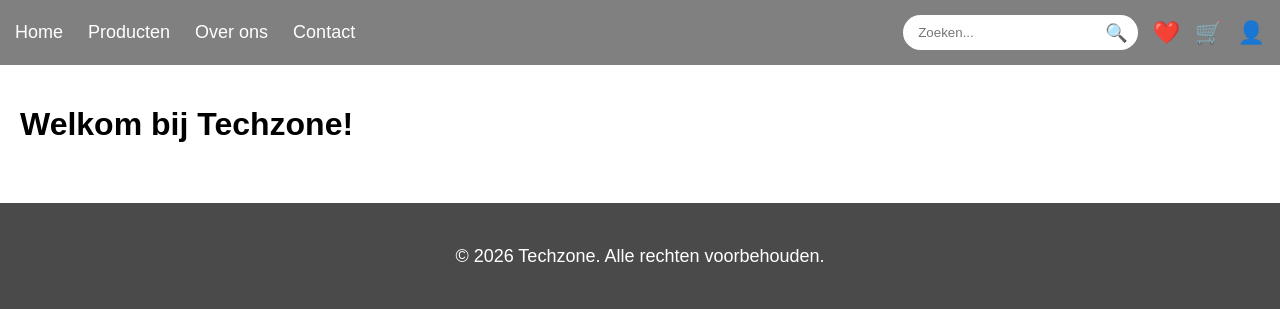
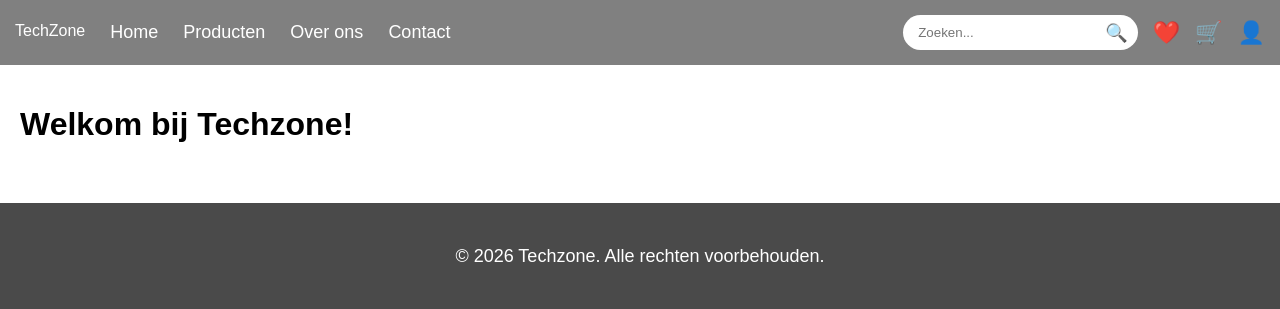
Before and after one commit to 9025196JH/Workshop-3, a PHP site: page /homepage.php in a window 1280 px wide. Shown: the top 309 px of the page. Run offline with PHP 8.4, Linux system fonts and the light colour scheme.

Commit message:
logo toegevoegd
moet nog mooi maken

```diff
--- a/workshop-Jehad/homepage.php
+++ b/workshop-Jehad/homepage.php
@@ -10,6 +10,7 @@
 
 <nav>
     <div class="menu">
+        TechZone
         <a href="index.php">Home</a>
         <a href="producten.php">Producten</a>
         <a href="over.php">Over ons</a>
```
